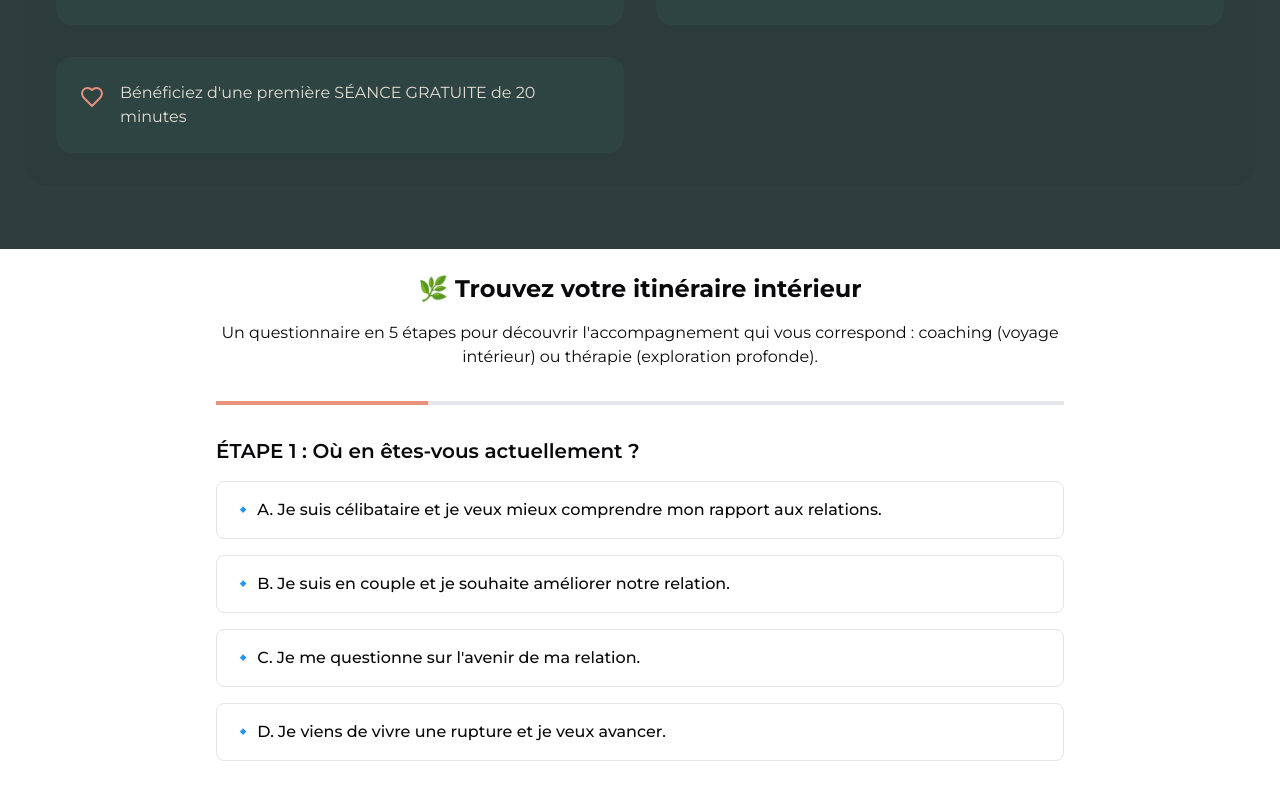
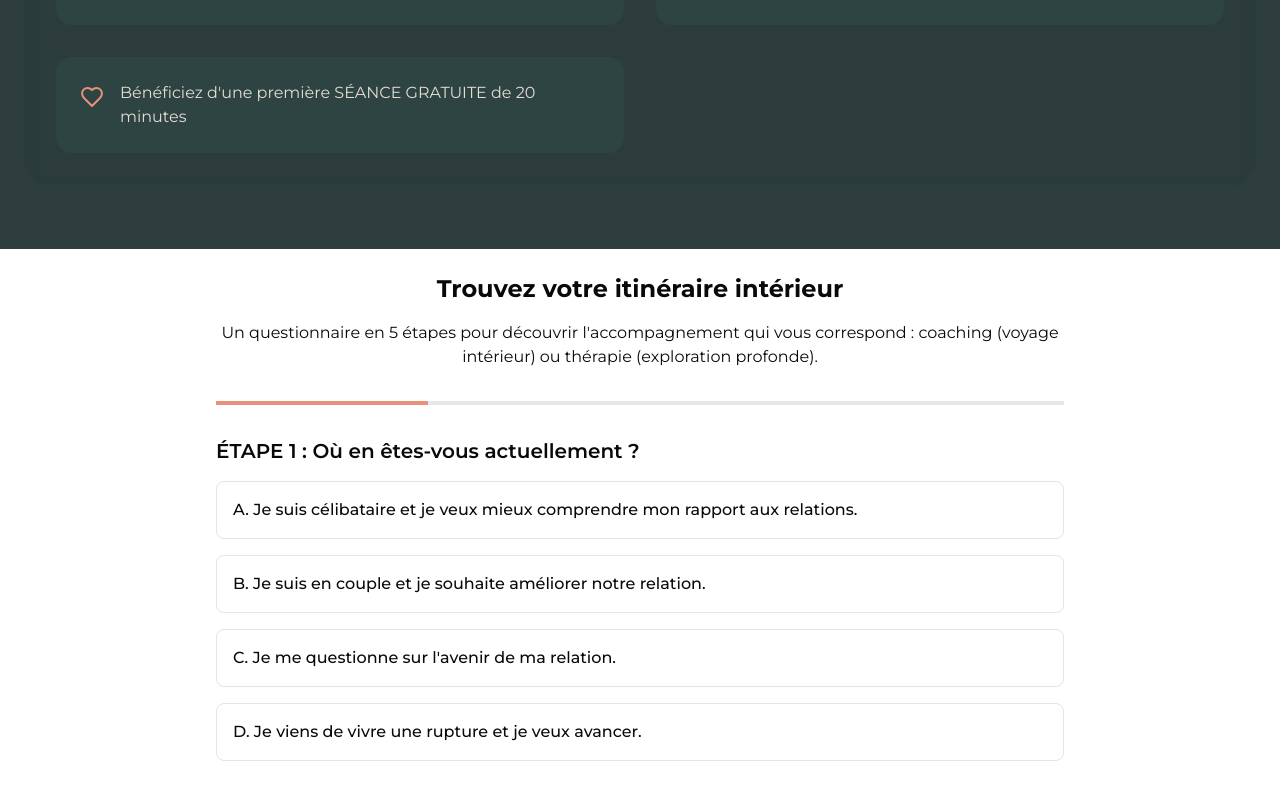
Before and after one commit to numerized/anneyvonnetherapeute, a Next.js app: page /therapies in a window 1280 px wide. Shown: the part 2771-3570 px from the top of the page. Built offline with nearby package versions, Linux system fonts and the light colour scheme; what @sanity/demo would draw is missing.

Commit message:
Remove emojis from questionnaire headings and button labels

```diff
--- a/components/TherapyOfferings/TherapyQuestionnaireNew.tsx
+++ b/components/TherapyOfferings/TherapyQuestionnaireNew.tsx
@@ -301,7 +301,7 @@ const TherapyQuestionnaireNew = () => {
 
   return (
     <div className="max-w-4xl mx-auto p-6">
-      <h2 className="text-2xl font-bold mb-4 text-center">🌿 Trouvez votre itinéraire intérieur</h2>
+      <h2 className="text-2xl font-bold mb-4 text-center">Trouvez votre itinéraire intérieur</h2>
       <p className="text-center mb-8">Un questionnaire en 5 étapes pour découvrir l'accompagnement qui vous correspond : coaching (voyage intérieur) ou thérapie (exploration profonde).</p>
 
       {/* Progress indicator */}
@@ -325,25 +325,25 @@ const TherapyQuestionnaireNew = () => {
               onClick={() => handleSituationSelect('A')}
               className="w-full text-left p-4 border rounded-lg hover:border-primary-coral hover:shadow-md transition-all"
             >
-              <h4 className="font-medium">🔹 A. Je suis célibataire et je veux mieux comprendre mon rapport aux relations.</h4>
+              <h4 className="font-medium">A. Je suis célibataire et je veux mieux comprendre mon rapport aux relations.</h4>
             </button>
             <button
               onClick={() => handleSituationSelect('B')}
               className="w-full text-left p-4 border rounded-lg hover:border-primary-coral hover:shadow-md transition-all"
             >
-              <h4 className="font-medium">🔹 B. Je suis en couple et je souhaite améliorer notre relation.</h4>
+              <h4 className="font-medium">B. Je suis en couple et je souhaite améliorer notre relation.</h4>
             </button>
             <button
               onClick={() => handleSituationSelect('C')}
               className="w-full text-left p-4 border rounded-lg hover:border-primary-coral hover:shadow-md transition-all"
             >
-              <h4 className="font-medium">🔹 C. Je me questionne sur l'avenir de ma relation.</h4>
+              <h4 className="font-medium">C. Je me questionne sur l'avenir de ma relation.</h4>
             </button>
             <button
               onClick={() => handleSituationSelect('D')}
               className="w-full text-left p-4 border rounded-lg hover:border-primary-coral hover:shadow-md transition-all"
             >
-              <h4 className="font-medium">🔹 D. Je viens de vivre une rupture et je veux avancer.</h4>
+              <h4 className="font-medium">D. Je viens de vivre une rupture et je veux avancer.</h4>
             </button>
           </div>
         </div>
@@ -356,7 +356,7 @@ const TherapyQuestionnaireNew = () => {
             <button onClick={() => setStep(1)} className="mr-2 text-primary-coral">
               <ArrowLeft className="w-5 h-5" />
             </button>
-            <h3 className="text-xl font-semibold">🧭 ÉTAPE 2 : Quelle est votre priorité actuelle ?</h3>
+            <h3 className="text-xl font-semibold">ÉTAPE 2 : Quelle est votre priorité actuelle ?</h3>
           </div>
 
           <div className="space-y-4">
@@ -438,7 +438,7 @@ const TherapyQuestionnaireNew = () => {
             <button onClick={() => setStep(2)} className="mr-2 text-primary-coral">
               <ArrowLeft className="w-5 h-5" />
             </button>
-            <h3 className="text-xl font-semibold">💬 ÉTAPE 3 : Quel est votre principal défi ?</h3>
+            <h3 className="text-xl font-semibold">ÉTAPE 3 : Quel est votre principal défi ?</h3>
           </div>
 
           <div className="space-y-4">
@@ -588,12 +588,12 @@ const TherapyQuestionnaireNew = () => {
             <button onClick={() => setStep(3)} className="mr-2 text-primary-coral">
               <ArrowLeft className="w-5 h-5" />
             </button>
-            <h3 className="text-xl font-semibold">🚀 ÉTAPE 5 : Votre itinéraire personnalisé</h3>
+            <h3 className="text-xl font-semibold">Votre itinéraire personnalisé</h3>
           </div>
 
           {/* Intention section */}
           <div className="bg-primary-cream p-6 rounded-lg mb-8 border border-primary-coral">
-            <h4 className="font-semibold text-lg mb-3">🌟 Votre intention profonde :</h4>
+            <h4 className="font-semibold text-lg mb-3">Votre intention profonde :</h4>
             <p className="text-gray-700">{getIntentionText()}</p>
           </div>
 
```
